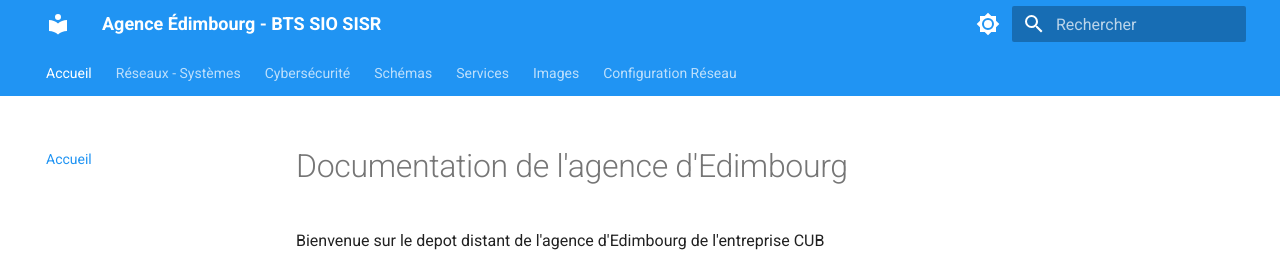
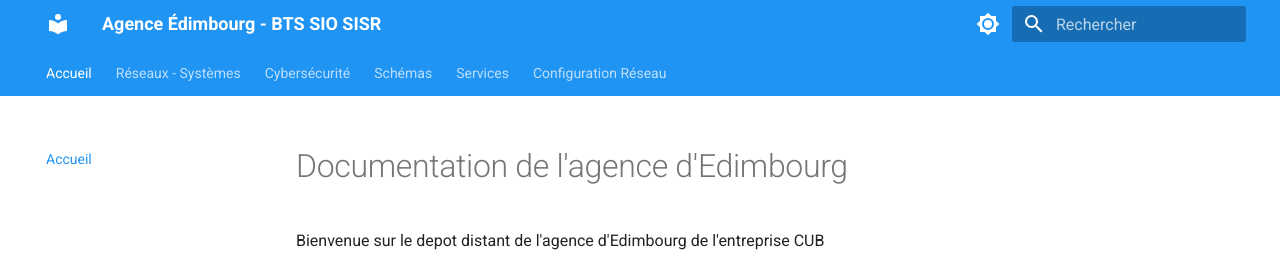
Before and after one commit to louisbiseray-bot/Edimbourg, an MkDocs documentation site: the page built from docs/index.md, in a window 1280 px wide. Shown: the top 257 px of the page. Built offline with MkDocs 1.6.1 and Material for MkDocs 9.7.7, drawn with Linux system fonts in a browser that asks for light colours.

Commit message:
Remove 'Images' from mkdocs navigation
Removed 'Images' section from the navigation.

```diff
--- a/mkdocs.yml
+++ b/mkdocs.yml
@@ -38,7 +38,6 @@ nav:
   - Cybersécurité: Cybersecuriter/
   - Schémas: Schéma/
   - Services: Services/
-  - Images: Image/
   - Configuration Réseau:
       - Plan d'adressage - CUB: "Plan d'adressage - CUB.md"
       - Table NAT - CUB: "Table NAT - CUB.md"
```
